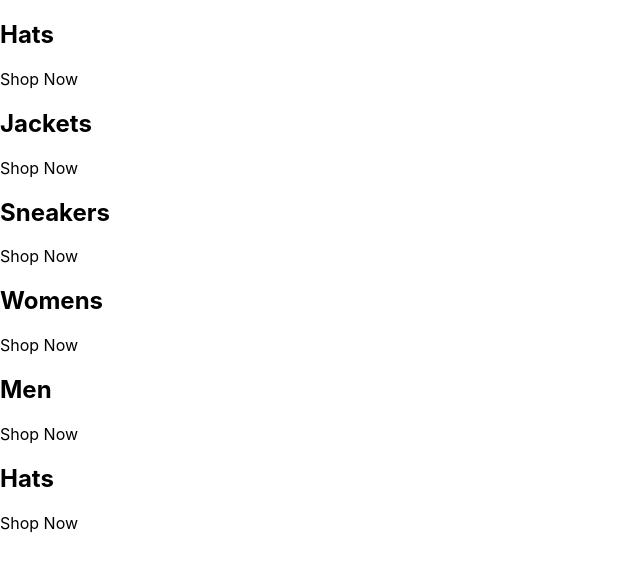
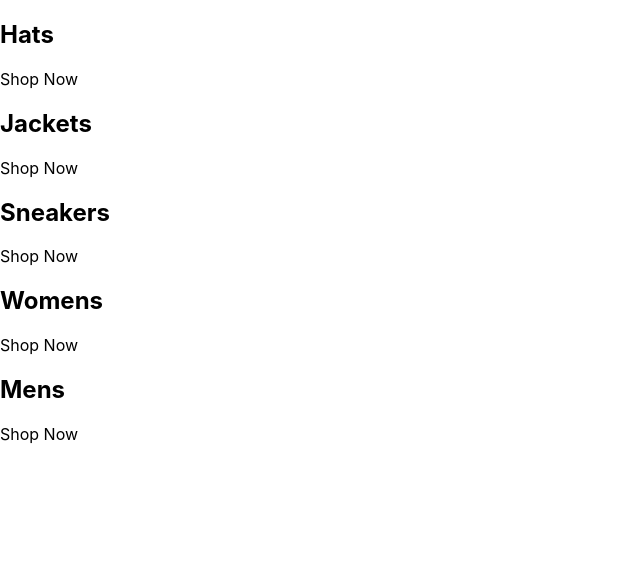
Before and after one commit to jeffgrasso42/crwn-clothing-ecommerce, a React (Create React App) app: page / in a window 1280 px wide. Shown: the top 570 px of the page, without its empty margins (0-640 px from the left). Built offline with nearby package versions, Linux system fonts and the light colour scheme.

Commit message:
add categories array to map category components

```diff
--- a/src/App.js
+++ b/src/App.js
@@ -1,48 +1,33 @@
 const App = () => {
+  const categories = [
+    {
+      title: 'Hats',
+    },
+    {
+      title: 'Jackets',
+    },
+    {
+      title: 'Sneakers',
+    },
+    {
+      title: 'Womens',
+    },
+    {
+      title: 'Mens',
+    },
+  ];
+
   return (
     <div className="categories-container">
-      <div className="category-container">
-        {/* <img /> */}
-        <div className="category-body-container">
-          <h2>Hats</h2>
-          <p>Shop Now</p>
+      {categories.map(({ title }, idx) => (
+        <div className="category-container">
+          <div className="background-image" />
+          <div className="category-body-container">
+            <h2>{title}</h2>
+            <p>Shop Now</p>
+          </div>
         </div>
-      </div>
-      <div className="category-container">
-        {/* <img /> */}
-        <div className="category-body-container">
-          <h2>Jackets</h2>
-          <p>Shop Now</p>
-        </div>
-      </div>
-      <div className="category-container">
-        {/* <img /> */}
-        <div className="category-body-container">
-          <h2>Sneakers</h2>
-          <p>Shop Now</p>
-        </div>
-      </div>
-      <div className="category-container">
-        {/* <img /> */}
-        <div className="category-body-container">
-          <h2>Womens</h2>
-          <p>Shop Now</p>
-        </div>
-      </div>
-      <div className="category-container">
-        {/* <img /> */}
-        <div className="category-body-container">
-          <h2>Men</h2>
-          <p>Shop Now</p>
-        </div>
-      </div>
-      <div className="category-container">
-        {/* <img /> */}
-        <div className="category-body-container">
-          <h2>Hats</h2>
-          <p>Shop Now</p>
-        </div>
-      </div>
+      ))}
     </div>
   );
 };
```
